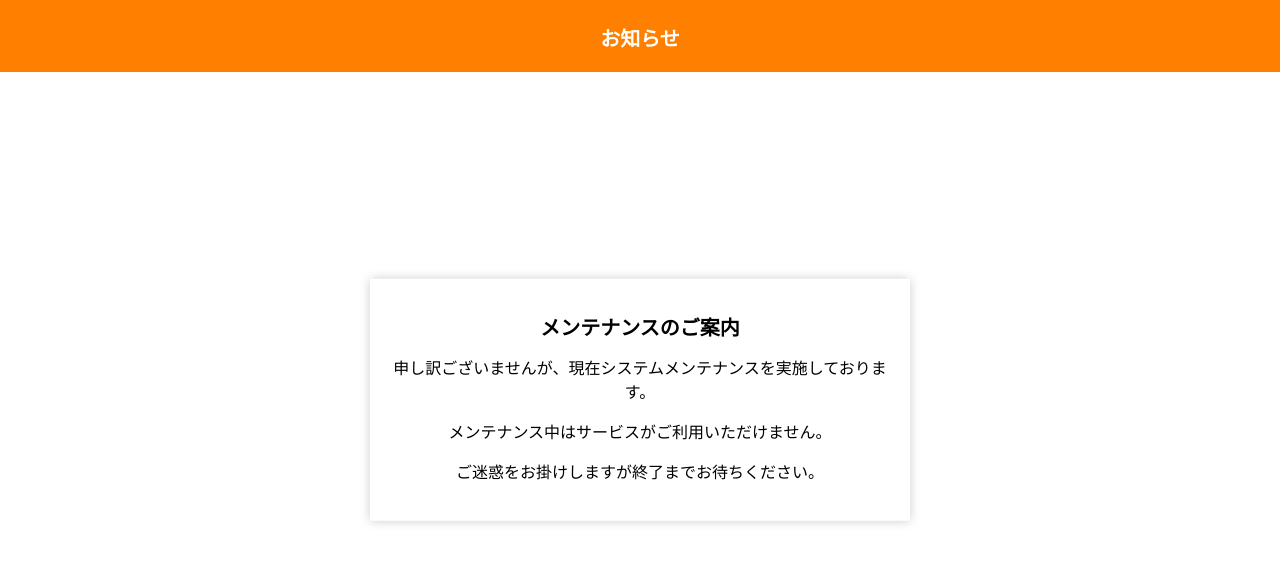
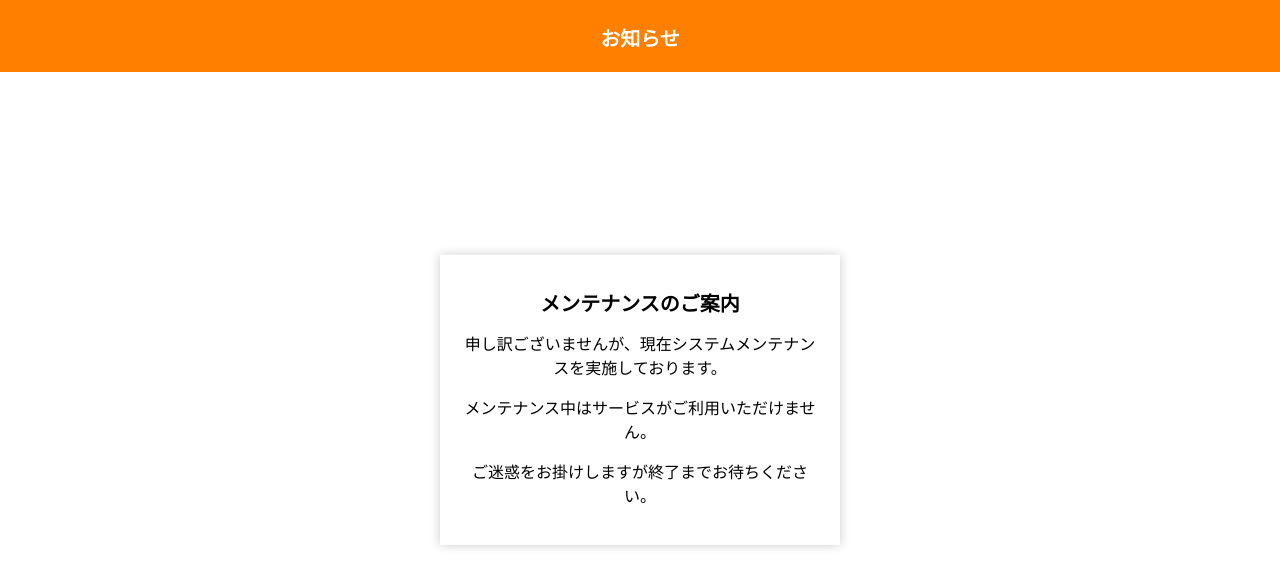
Before and after one commit to rei1007/switch, a plain HTML site: page index.html in a window 1280 px wide. Drawn offline with Linux system fonts and the light colour scheme.

Commit message:
Update style.css

```diff
--- a/style.css
+++ b/style.css
@@ -22,8 +22,7 @@ body {
   top: 50%;
   left: 50%;
   transform: translate(-50%, -50%);
-  width: 80%;
-  max-width: 500px;
+  width: 360px;
   background-color: #fff;
   padding: 20px;
   text-align: center;
```
